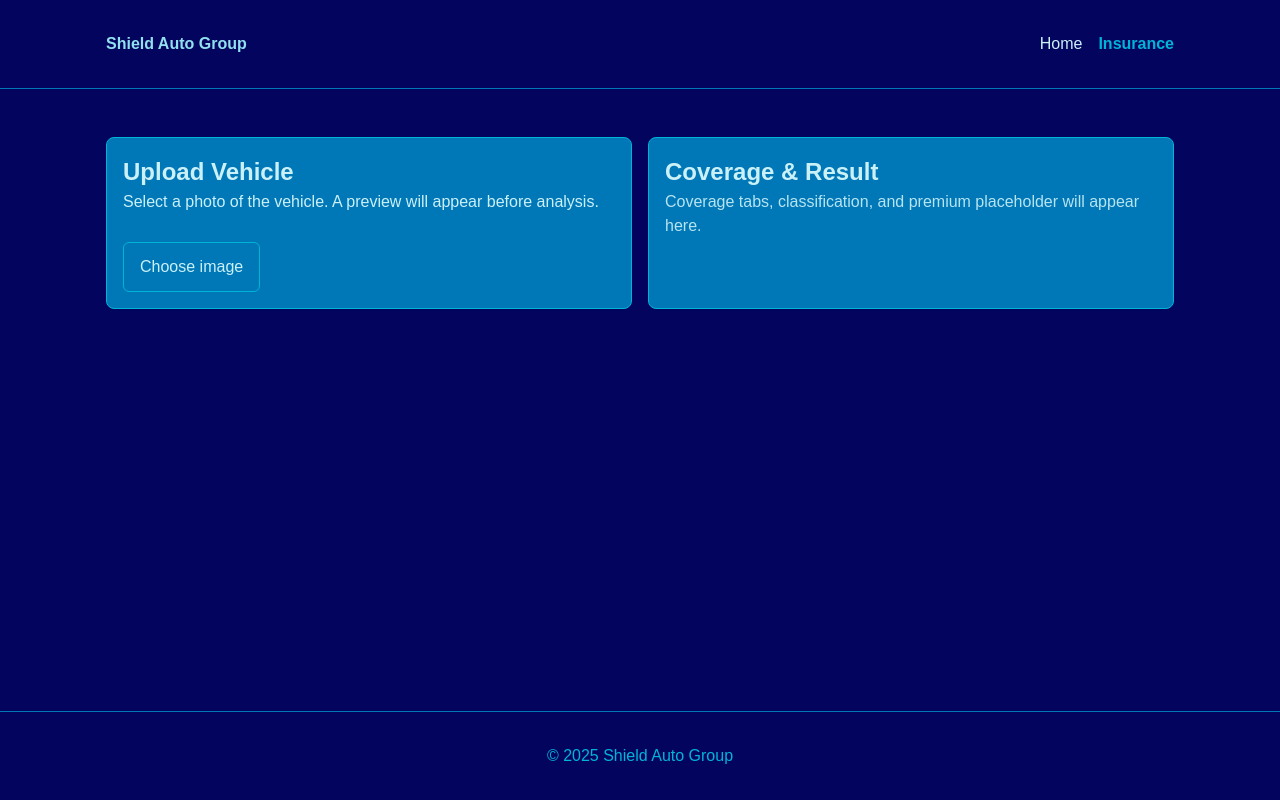
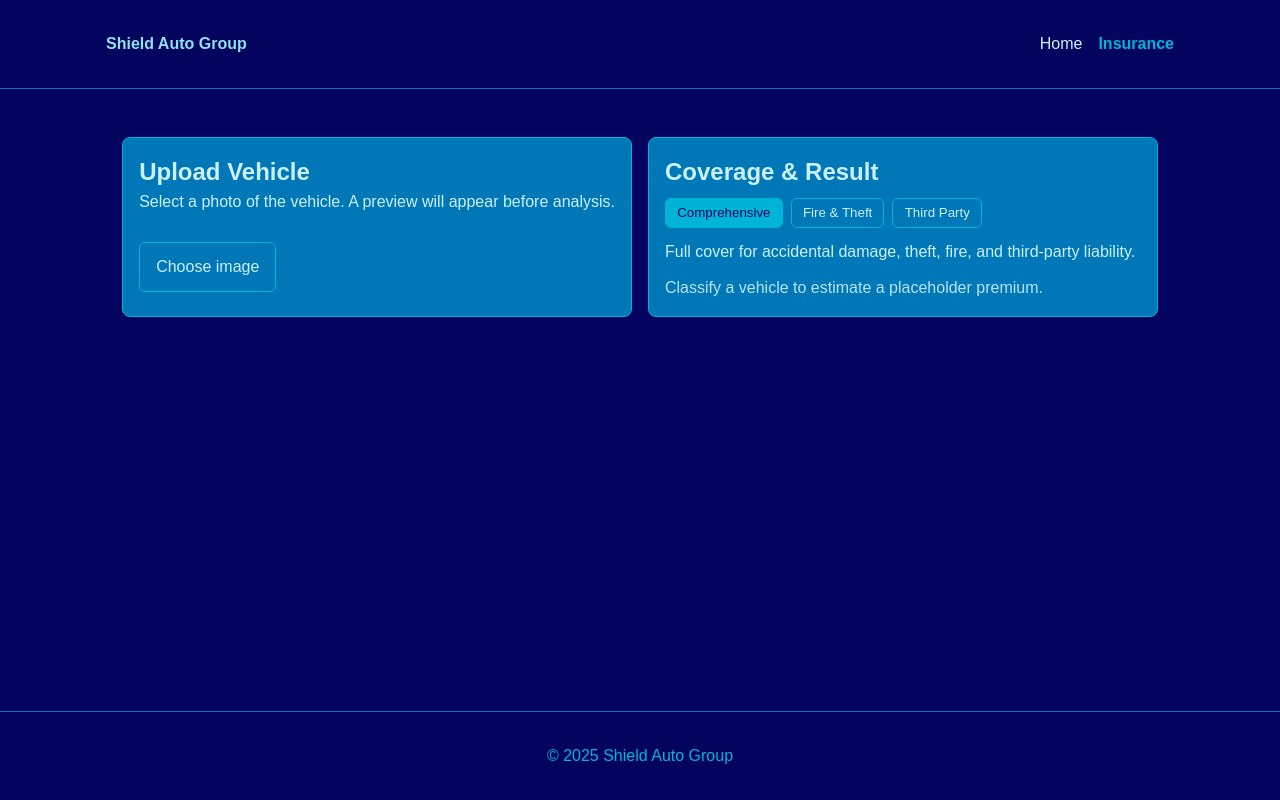
Before and after one commit to Caelith-Syn/mission_01, a React (Vite) app: page /insurance in a window 1280 px wide. Built offline with nearby package versions, Linux system fonts and the light colour scheme; no server answers.

Commit message:
FEAT: add coverage tabs and placeholder premium mapping to Insurance page

```diff
--- a/src/pages/Insurance.jsx
+++ b/src/pages/Insurance.jsx
@@ -1,5 +1,48 @@
 import { useState, useEffect } from "react";
 import { classifyImage } from "../lib/vision";
+
+// coverage types and copy shown in the UI
+const COVERAGE_COPY = {
+  comprehensive:
+    "Full cover for accidental damage, theft, fire, and third-party liability.",
+  fireTheft: "Covers fire and theft, plus third-party liability.",
+  thirdParty: "Covers damage you cause to others’ vehicles/property.",
+};
+
+// basic mapping from detected type → base monthly premium (placeholder logic only)
+function estimatePremium(label) {
+  if (!label) return null;
+  const key = String(label).toLowerCase();
+
+  // crude buckets to demonstrate flow; adjust as you like
+  const table = {
+    sedan: 110,
+    hatchback: 95,
+    coupe: 120,
+    suv: 140,
+    wagon: 115,
+    truck: 160,
+    ute: 150,
+    van: 135,
+  };
+
+  // default if we don't recognize the tag name
+  const base = table[key] ?? 125;
+
+  // confidence modifier: ±10% range based on certainty
+  // e.g., 0.9 → +9%; 0.5 → +5%
+  return base;
+}
+
+function formatNZD(amount) {
+  return amount == null
+    ? "-"
+    : new Intl.NumberFormat("en-NZ", {
+        style: "currency",
+        currency: "NZD",
+        maximumFractionDigits: 0,
+      }).format(amount);
+}
 
 export default function Insurance() {
   const [file, setFile] = useState(null);
@@ -9,6 +52,7 @@
   // classification-related state
   const [loading, setLoading] = useState(false);
   const [result, setResult] = useState(null);
+  const [coverageType, setCoverageType] = useState("comprehensive");
 
   // revoke object URL when file changes/unmounts
   useEffect(() => {
@@ -19,8 +63,8 @@
     };
   }, [previewUrl]);
 
-  function onSelect(e) {
-    const file = e.target.files?.[0];
+  function onSelect(event) {
+    const file = event.target.files?.[0];
     setError(null);
     setResult(null); // clear previous result when a new file is chosen
 
@@ -66,16 +110,18 @@
 
     try {
       // call Azure Custom Vision
-      const r = await classifyImage(file);
-      setResult(r); // { label, score, raw }
-    } catch (err) {
-      // user-friendly error
-      const msg = err?.message || "Classification failed.";
+      const result = await classifyImage(file);
+      setResult(result); // { label, score, raw }
+    } catch (error) {
+      const msg = error?.message || "Classification failed.";
       setError(msg);
     } finally {
       setLoading(false);
     }
   }
+
+  // derive premium once we have a label
+  const premium = estimatePremium(result?.label);
 
   return (
     <section className="grid-2">
@@ -134,6 +180,35 @@
       <div className="panel">
         <h2>Coverage & Result</h2>
 
+        {/* Coverage tabs */}
+        <div className="tabs">
+          <button
+            className={`tab ${
+              coverageType === "comprehensive" ? "active" : ""
+            }`}
+            onClick={() => setCoverageType("comprehensive")}
+            type="button"
+          >
+            Comprehensive
+          </button>
+          <button
+            className={`tab ${coverageType === "fireTheft" ? "active" : ""}`}
+            onClick={() => setCoverageType("fireTheft")}
+            type="button"
+          >
+            Fire & Theft
+          </button>
+          <button
+            className={`tab ${coverageType === "thirdParty" ? "active" : ""}`}
+            onClick={() => setCoverageType("thirdParty")}
+            type="button"
+          >
+            Third Party
+          </button>
+        </div>
+
+        <p className="coverage-copy">{COVERAGE_COPY[coverageType]}</p>
+
         {/* Result block appears only when we have a classification */}
         {result ? (
           <div className="result-card">
@@ -145,11 +220,15 @@
               <span className="result-label">Confidence:</span>{" "}
               <strong>{(result.score * 100).toFixed(1)}%</strong>
             </p>
+            <p className="result-line">
+              <span className="result-label">Estimated Premium:</span>{" "}
+              <strong>{formatNZD(premium)}</strong>
+              <small className="muted"> (placeholder)</small>
+            </p>
           </div>
         ) : (
           <p className="result-placeholder">
-            Coverage tabs, classification, and premium placeholder will appear
-            here.
+            Classify a vehicle to estimate a placeholder premium.
           </p>
         )}
       </div>
--- a/src/styles.css
+++ b/src/styles.css
@@ -176,6 +176,34 @@
   opacity: 0.9;
 }
 
+/* tabs */
+.tabs {
+  display: flex;
+  gap: 0.5rem;
+  margin: 0.5rem 0 0.75rem;
+}
+.tab {
+  border: 1px solid var(--pacific-cyan);
+  background: transparent;
+  color: var(--light-cyan);
+  padding: 0.4rem 0.7rem;
+  border-radius: 6px;
+  cursor: pointer;
+}
+.tab.active {
+  background: var(--pacific-cyan);
+  color: var(--federal-blue);
+}
+
+/* coverage copy and result */
+.coverage-copy {
+  margin: 0.25rem 0 0.75rem;
+}
+.muted {
+  opacity: 0.7;
+  margin-left: 0.25rem;
+}
+
 /* Responsive Styles */
 @media (max-width: 900px) {
   .grid-2 {
```
